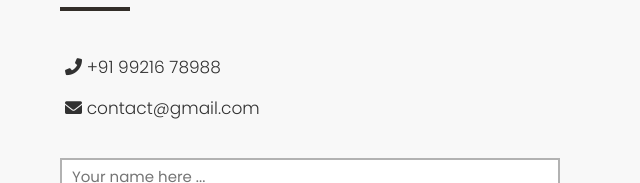
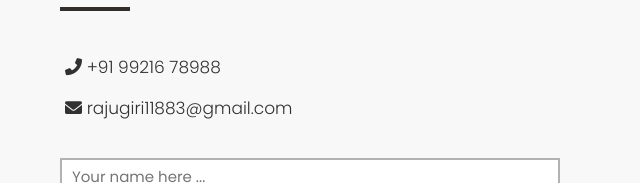
Before and after one commit to mrvishalg2004/photographer-portfolio-, a plain HTML site: page index.html in a window 1280 px wide. Shown: the part 3611-3794 px from the top of the page, 0-640 px from the left. Drawn offline with Linux system fonts and the light colour scheme.

Commit message:
email added

```diff
--- a/index.html
+++ b/index.html
@@ -141,7 +141,7 @@
                             <h2>contact with me</h2>
                         </div>
                         <p class="lead"><i class="fas fa-phone-alt"></i> +91 99216 78988</p>
-                        <p class="lead"><i class="fas fa-envelope"></i> contact@gmail.com</p>
+                        <p class="lead"><i class="fas fa-envelope"></i> rajugiri11883@gmail.com</p>
                         <form action="">
                             <input type="text" class="form-control" placeholder="Your name here ...">
                             <input type="email" class="form-control" placeholder="Your email here">
```
